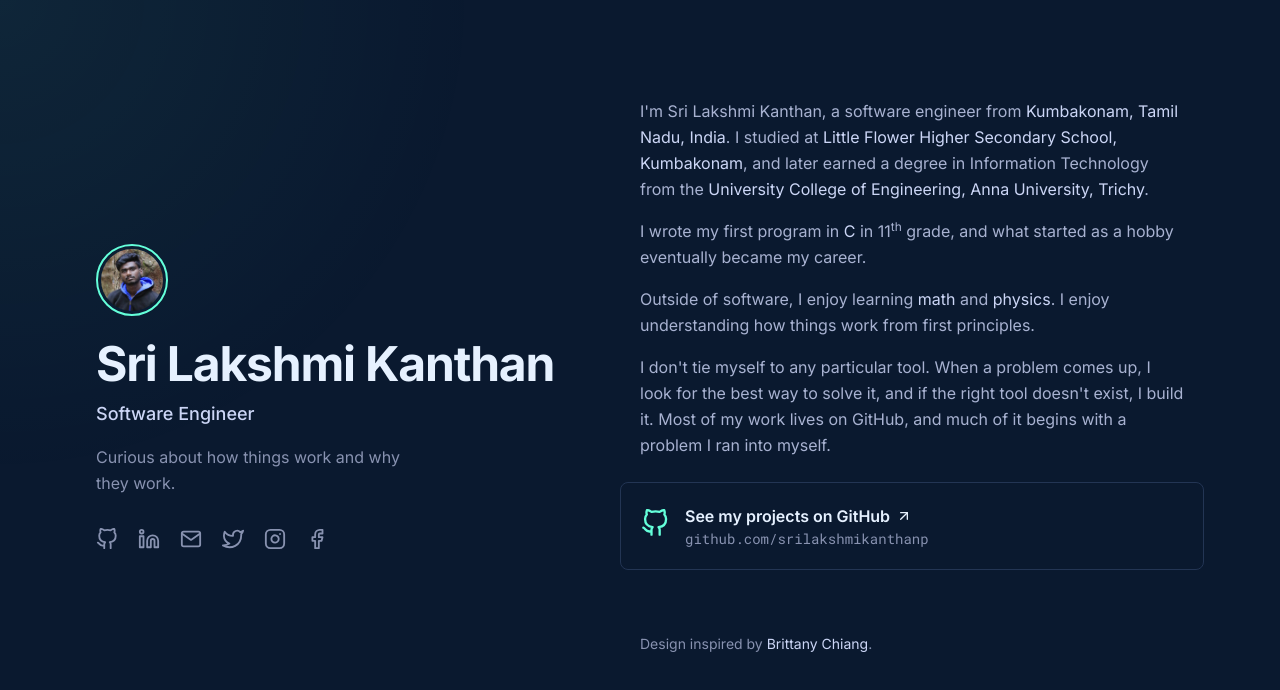
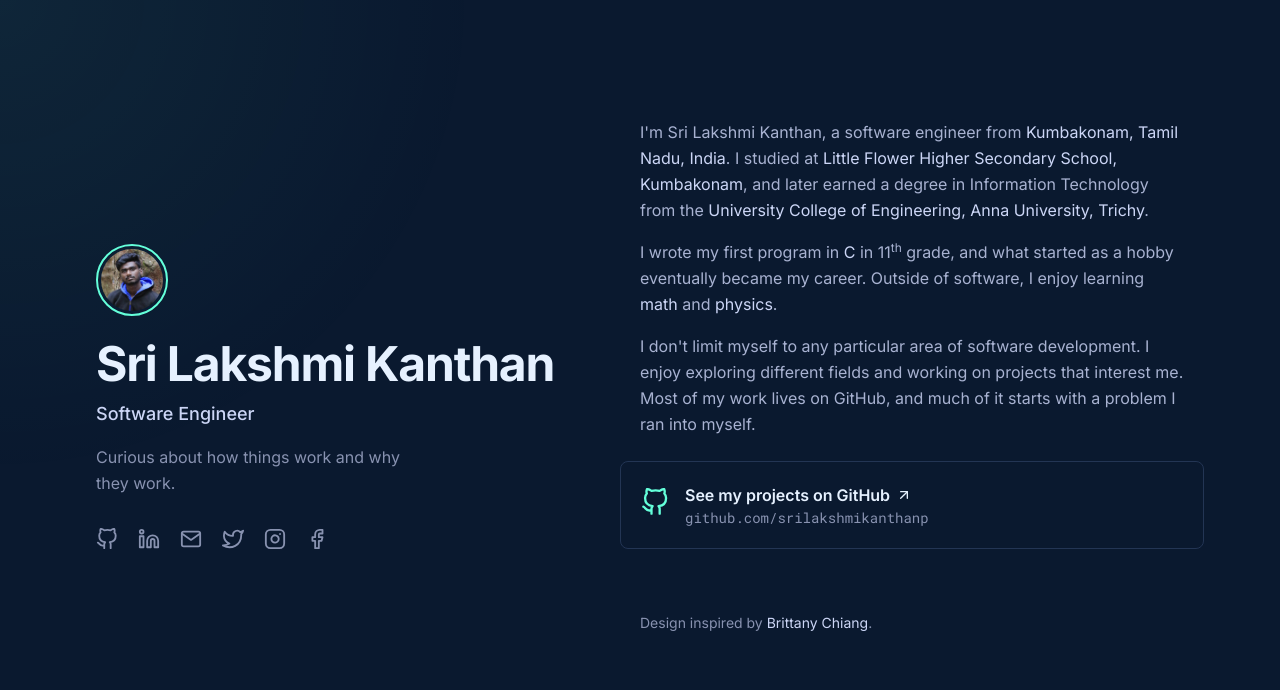
Before and after one commit to srilakshmikanthanp/srilakshmikanthanp.github.io, a React (Vite) app: page / in a window 1280 px wide. Shown: the top 690 px of the page. Built offline with nearby package versions, Linux system fonts and the light colour scheme.

Commit message:
Refactor About section

```diff
--- a/src/components/About.tsx
+++ b/src/components/About.tsx
@@ -23,17 +23,14 @@ export default function About() {
       <p>
         I wrote my first program in <Highlight>C</Highlight> in 11<sup>th</sup>{" "}
         grade, and what started as a hobby eventually became my career.
+        Outside of software, I enjoy learning <Highlight>math</Highlight> and{" "}
+        <Highlight>physics</Highlight>.
       </p>
       <p>
-        Outside of software, I enjoy learning <Highlight>math</Highlight> and{" "}
-        <Highlight>physics</Highlight>. I enjoy understanding how things work
-        from first principles.
-      </p>
-      <p>
-        I don't tie myself to any particular tool. When a problem comes up, I
-        look for the best way to solve it, and if the right tool doesn't
-        exist, I build it. Most of my work lives on GitHub, and much of it
-        begins with a problem I ran into myself.
+        I don't limit myself to any particular area of software development.
+        I enjoy exploring different fields and working on projects that
+        interest me. Most of my work lives on GitHub, and much of it starts
+        with a problem I ran into myself.
       </p>
       <GithubCard />
     </section>
```
